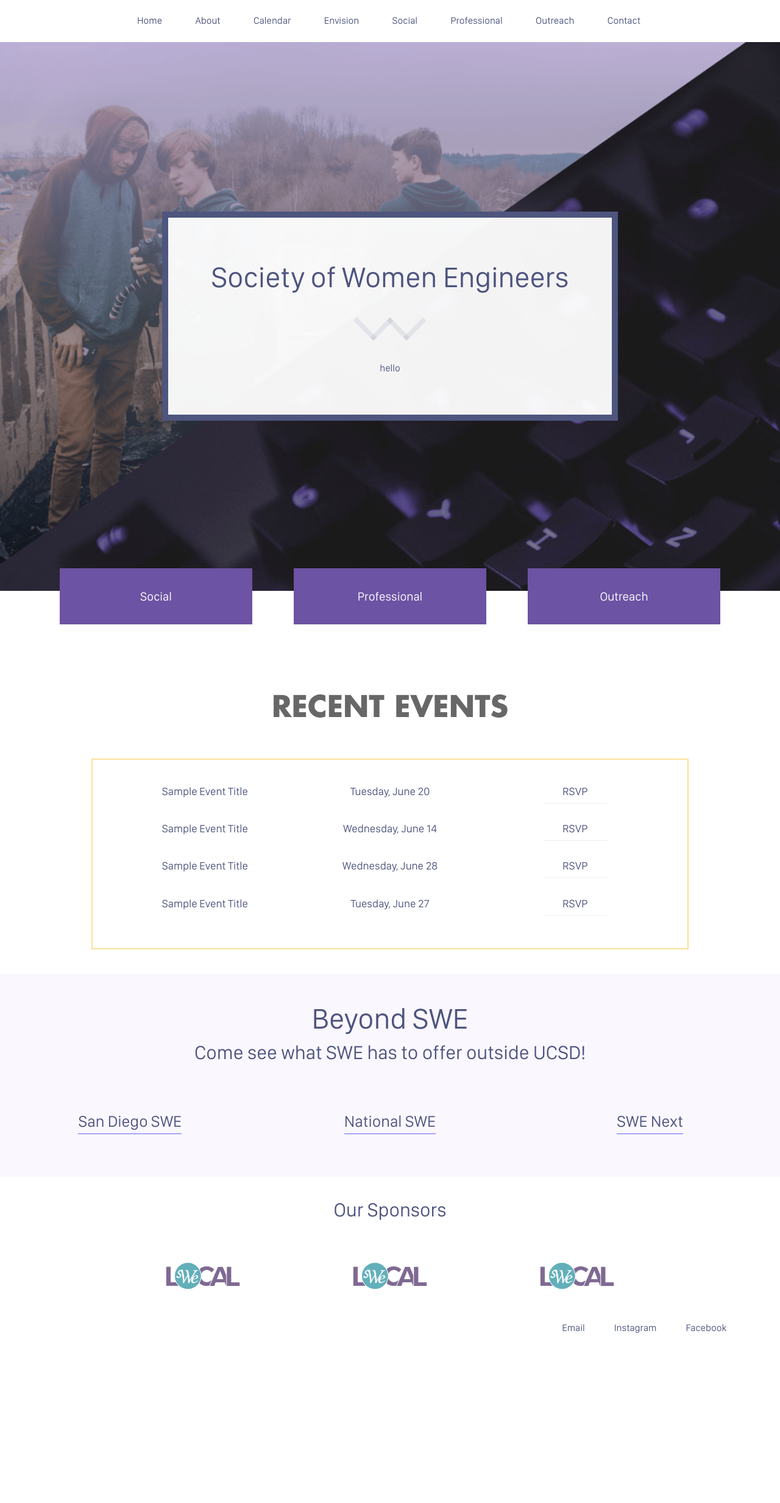
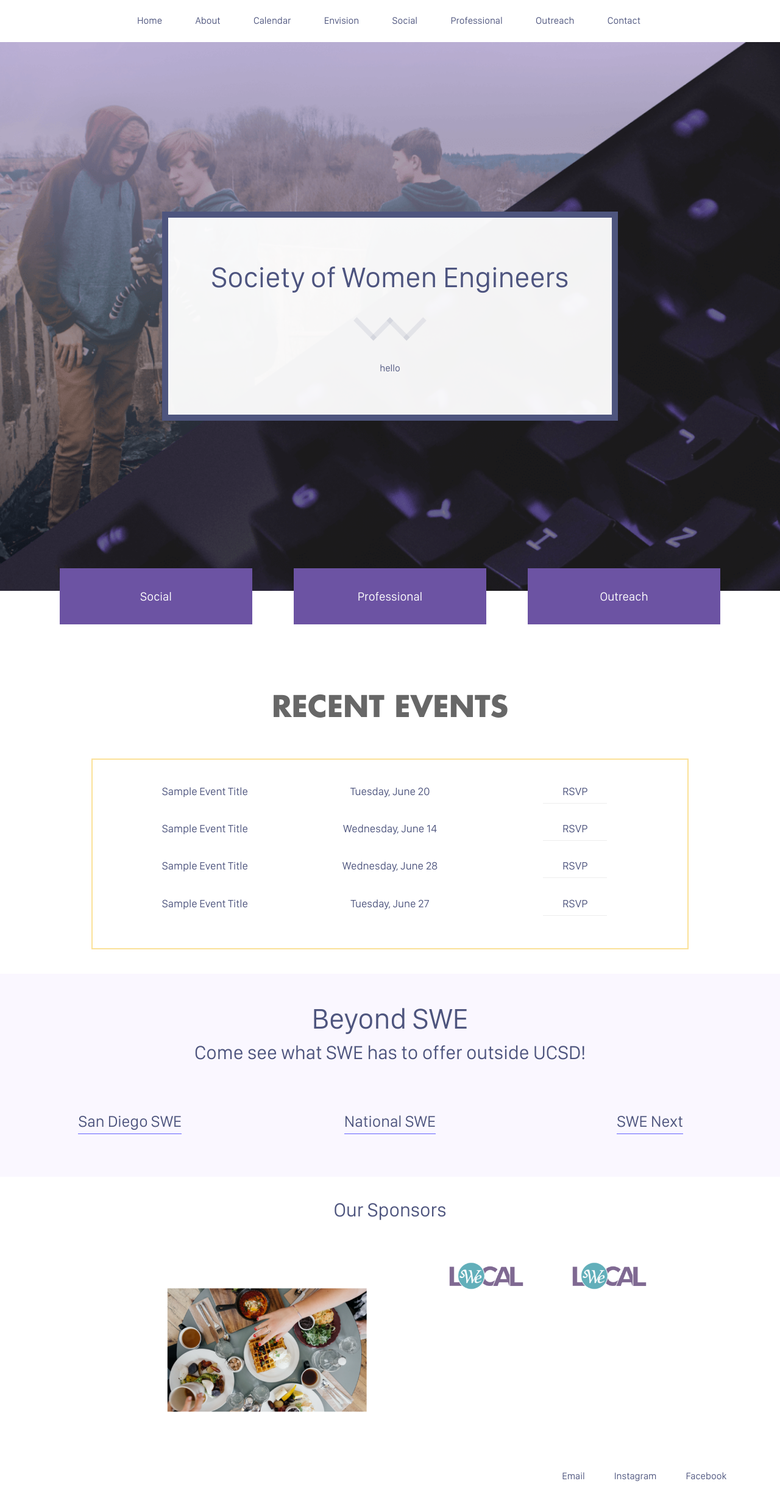
Before and after one commit to sweucsd/swe-website-old, a Jekyll site: the page built from index.markdown, in a window 1280 px wide. Shown: the whole page at 61% size. Built offline with Jekyll 4.4.1, drawn with Linux system fonts in a browser that asks for light colours; comment, search, counter and statistics services are not loaded; before the commit the page ends 2222 px from its top, so only the background shows below that.

Commit message:
Updated Config

```diff
--- a/_config.yml
+++ b/_config.yml
@@ -43,7 +43,7 @@ exclude:
 - Gemfile.lock
 - LICENSE
 sponsor_logos:
-- "/uploads/we_local_logo.png"
+- "/uploads/meal.png"
 - "/uploads/we_local_logo.png"
 - "/uploads/we_local_logo.png"
 events:
```
